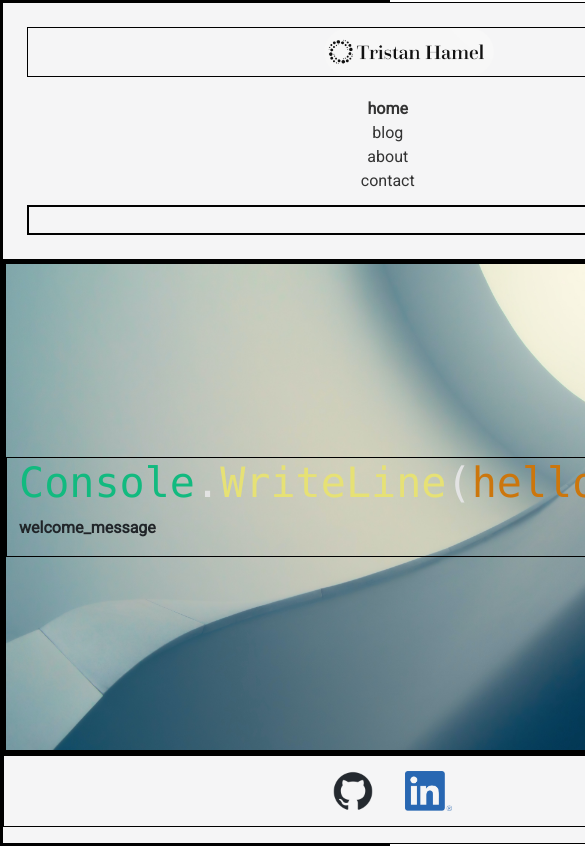
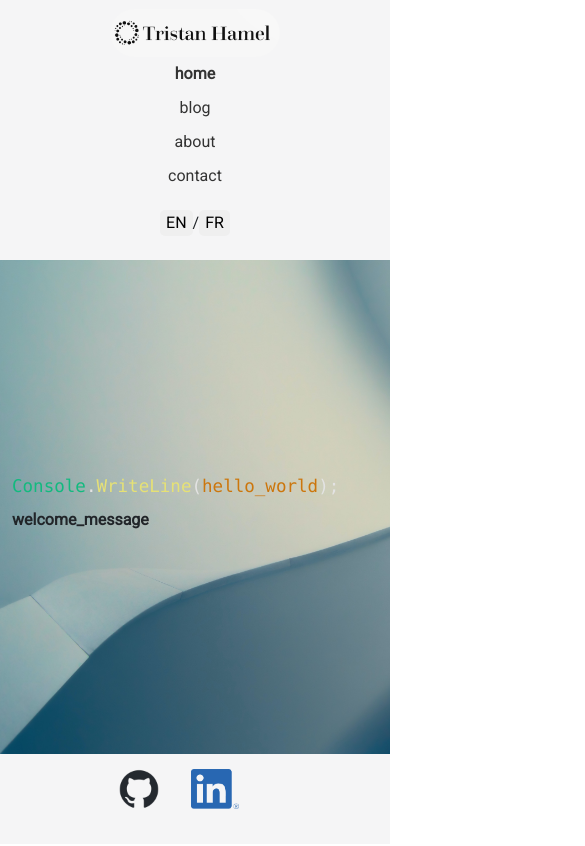
Before and after one commit to T-Hamel94/PersonnalWebsite, a React (Create React App) app: page / in a window 390 px wide. Shown: the top 846 px of the page, 585 px wide, since content can reach past the window. Built offline with nearby package versions, Linux system fonts and the light colour scheme; no server answers.

Commit message:
Fixed the responsiveness of the home page

```diff
--- a/src/pages/Home.js
+++ b/src/pages/Home.js
@@ -8,7 +8,8 @@ const Home = () => {
   return (
     <div id="home">
       <Container>
-        <h1>
+        <div class="row">
+          <h1 class="col-12">
             <code>
               <span className="class">Console</span>
               <span className="punctuation">.</span>
@@ -18,9 +19,12 @@ const Home = () => {
               <span className="punctuation">);</span>
             </code>
           </h1>
-        <p>
+        </div>
+        <div class="row">
+          <p class="col-12">
             <b>{t('welcome_message')}</b>
           </p>
+        </div>
       </Container>
     </div>
   );
--- a/src/static/header/Header.js
+++ b/src/static/header/Header.js
@@ -15,7 +15,7 @@ function Header() {
                 <NavBar> </NavBar>
             </nav>
 
-            <div className="col-md-6 col-sm-12 col-lg-4" id="languageContainer">
+            <div className="col-md-12 col-sm-12 col-lg-4" id="languageContainer">
                 <LanguageSwitch> </LanguageSwitch>
             </div>
 
--- a/src/static/header/LanguageSwitch.js
+++ b/src/static/header/LanguageSwitch.js
@@ -12,12 +12,12 @@ function LanguageSwitch() {
         <button
             onClick={() => changeLanguage('en')}
             className={i18n.language === 'en' ? 'selectedLanguage' : ''}
-        > EN</button>
+        > EN </button>
         <span>/</span>
         <button
             onClick={() => changeLanguage('fr')}
             className={i18n.language === 'fr' ? 'selectedLanguage' : ''}
-        >FR </button>
+        > FR </button>
     </div>
   )
 }
--- a/src/static/header/NavBar.js
+++ b/src/static/header/NavBar.js
@@ -7,16 +7,16 @@ function NavBar() {
 
     return (
         <ul class="row">
-            <li class="col-lg-1 col-sm-12">
+            <li class="col-lg-1 col-md-1 col-sm-12">
                 <NavLink exact to="/" activeClassName="active">{t('home')}</NavLink>
             </li>
-            <li class="col-lg-1 col-sm-12">
+            <li class="col-lg-1 col-md-1 col-sm-12">
                 <NavLink to="/blogs" activeClassName="active">{t('blog')}</NavLink>
             </li>
-            <li class="col-lg-1 col-sm-12">
+            <li class="col-lg-1 col-md-1 col-sm-12">
                 <NavLink to="/about" activeClassName="active">{t('about')}</NavLink>
             </li>
-            <li class="col-lg-1 col-sm-12">
+            <li class="col-lg-1 col-md-1 col-sm-12">
                 <NavLink to="/contact" activeClassName="active">{t('contact')}</NavLink>
             </li>
         </ul>
--- a/src/styles/App.css
+++ b/src/styles/App.css
@@ -3,6 +3,7 @@
   grid-template-rows: auto 1fr auto;
   min-height: 100vh;
   font-family: 'Roboto', sans-serif;
+  box-sizing: border-box;
 }
 
 /* Animation for page switching */
--- a/src/styles/pages/Home.css
+++ b/src/styles/pages/Home.css
@@ -10,7 +10,8 @@
 }
 
 h1 code{
-    font-size: 1.5em;
+    text-align: center;
+    font-size: 4.5vw;
 }
 
 .text-monospace{
@@ -32,3 +33,7 @@ h1 code{
 .punctuation {
     color:rgb(227, 227, 227);
 }
+
+@media screen and (max-width: 768px){
+
+}
--- a/src/styles/static/NavBar.css
+++ b/src/styles/static/NavBar.css
@@ -37,11 +37,8 @@
 }
 
 #languageContainer{
+  padding:0px;
   text-align: right;
-}
-
-div{
-  border: solid black 1px;
 }
 
 #language button{
@@ -56,21 +53,22 @@ div{
 
 @media screen and (max-width: 768px){
   #languageContainer{
-    padding:0px;
     margin-top:12px;
-    /* text-align: center; */
-  }
-
-  #language{
-    justify-content: center;
+    text-align: center;
   }
 
   #logoContainer{
     text-align: center;
-    margin-bottom: 20px;
+    margin-bottom: 5px;
+    margin-top:-15px;
   }
 
   #nav{
     text-align: center;
   }
+
+  #nav li {
+    margin-bottom: 10px;
+    margin-right: 0px;
+  }
 }
```
Lines whose indentation alone changed are shown as unchanged.
